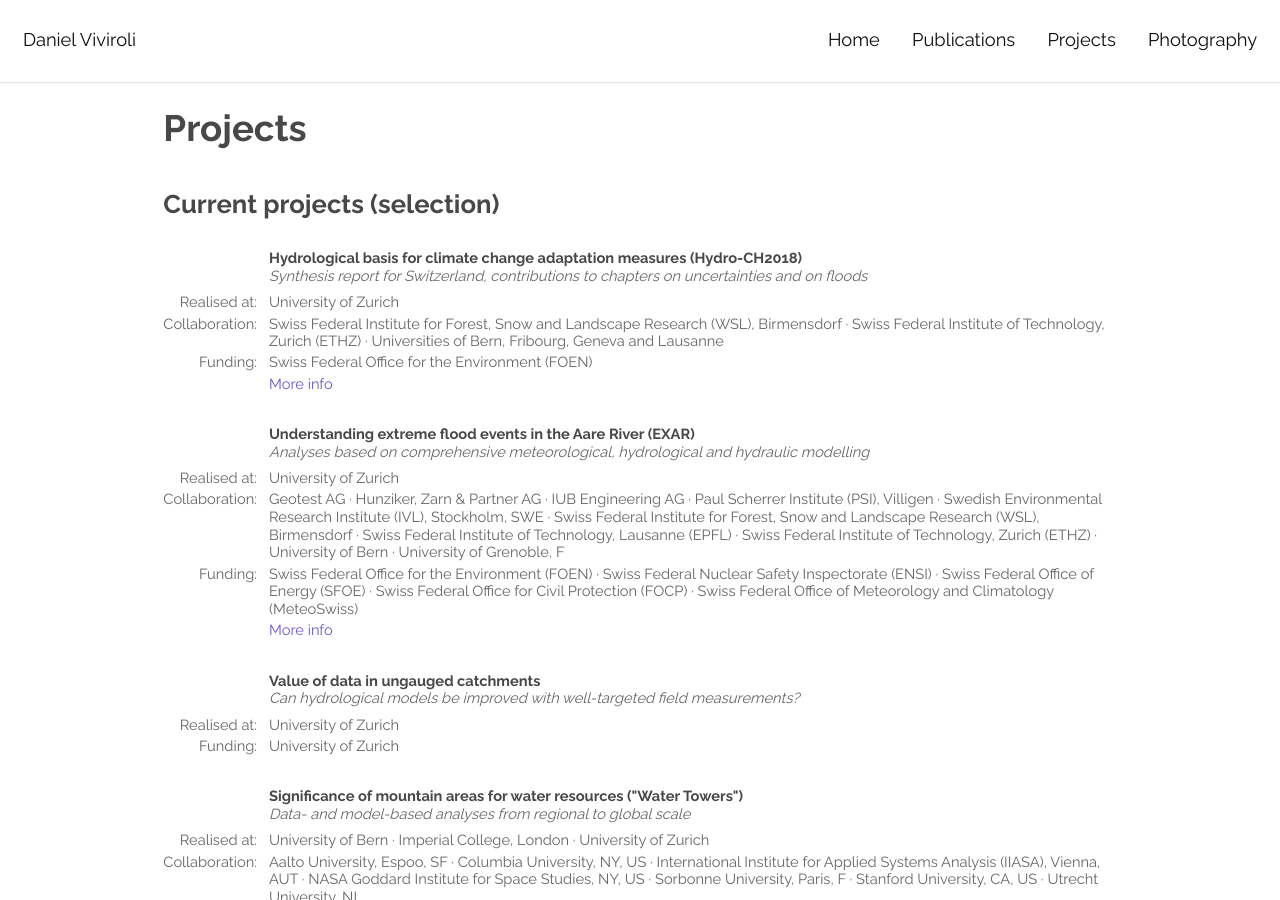
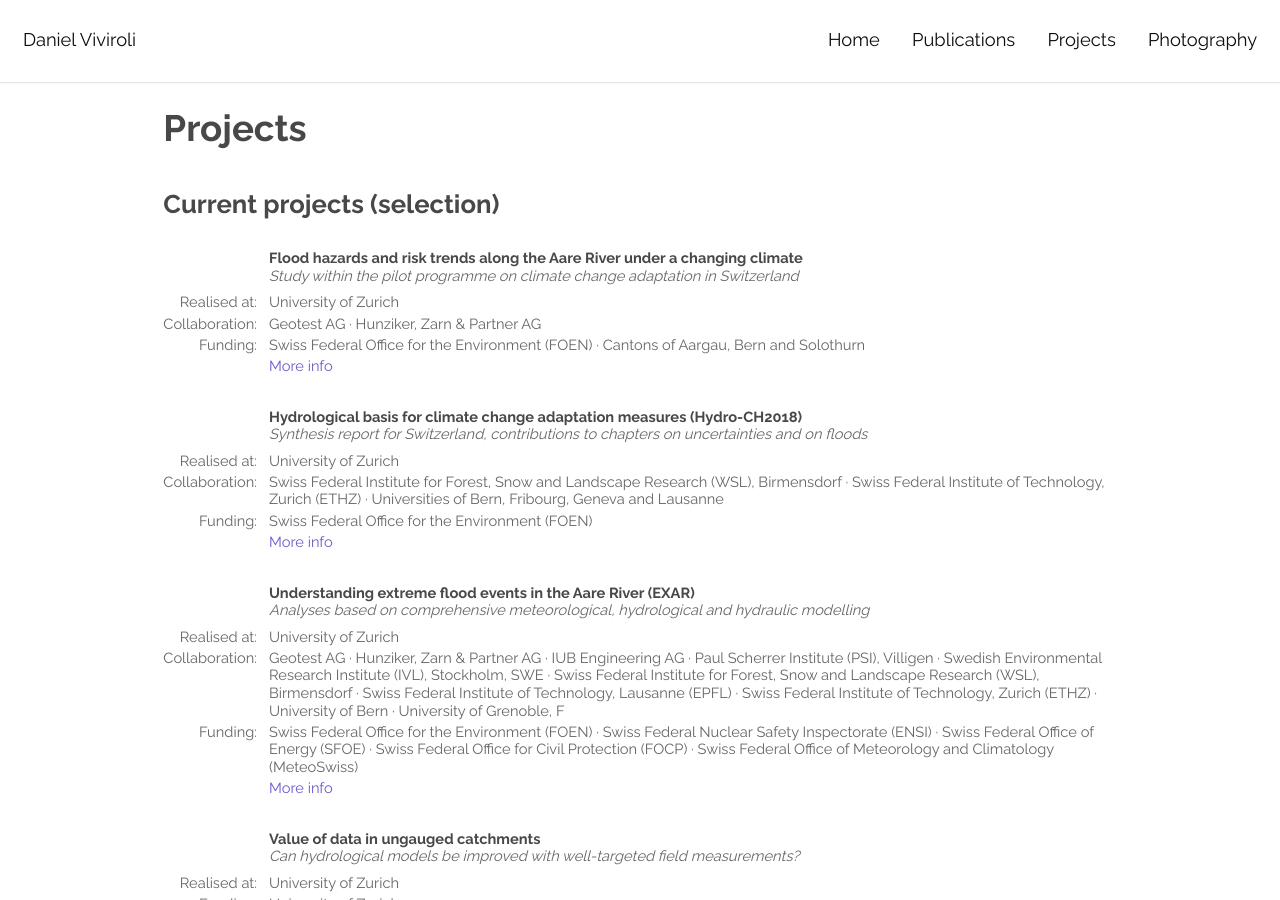
Before and after one commit to katarenamatos/katarenamatos.github.io, a Jekyll site: the page built from projects.html, in a window 1280 px wide and 900 px high. Built offline with Jekyll 4.4.1, drawn with Linux system fonts in a browser that asks for light colours.

Commit message:
update projects

```diff
--- a/_data/projects_current.yml
+++ b/_data/projects_current.yml
@@ -1,3 +1,11 @@
+- title: Flood hazards and risk trends along the Aare River under a changing climate
+  subtitle: Study within the pilot programme on climate change adaptation in Switzerland
+  where: University of Zurich
+  collaboration: Geotest AG§Hunziker, Zarn & Partner AG
+  funding: Swiss Federal Office for the Environment (FOEN)§Cantons of Aargau, Bern and Solothurn
+  moreinfo_link: "https://www.bafu.admin.ch/bafu/de/home/themen/klima/fachinformationen/anpassung-an-den-klimawandel/pilotprogramm-anpassung-an-den-klimawandel.html"
+  moreinfo_text: More info
+
 - title: Hydrological basis for climate change adaptation measures (Hydro-CH2018)
   subtitle: Synthesis report for Switzerland, contributions to chapters on uncertainties and on floods
   where: University of Zurich
```
